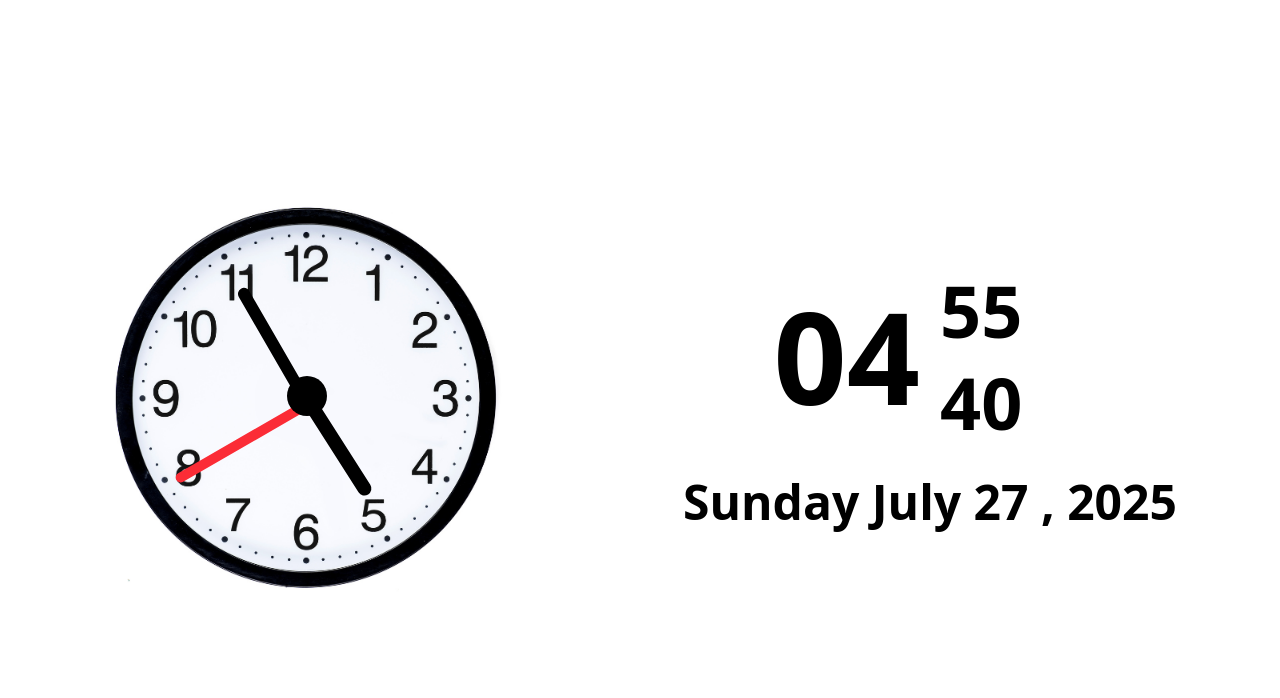
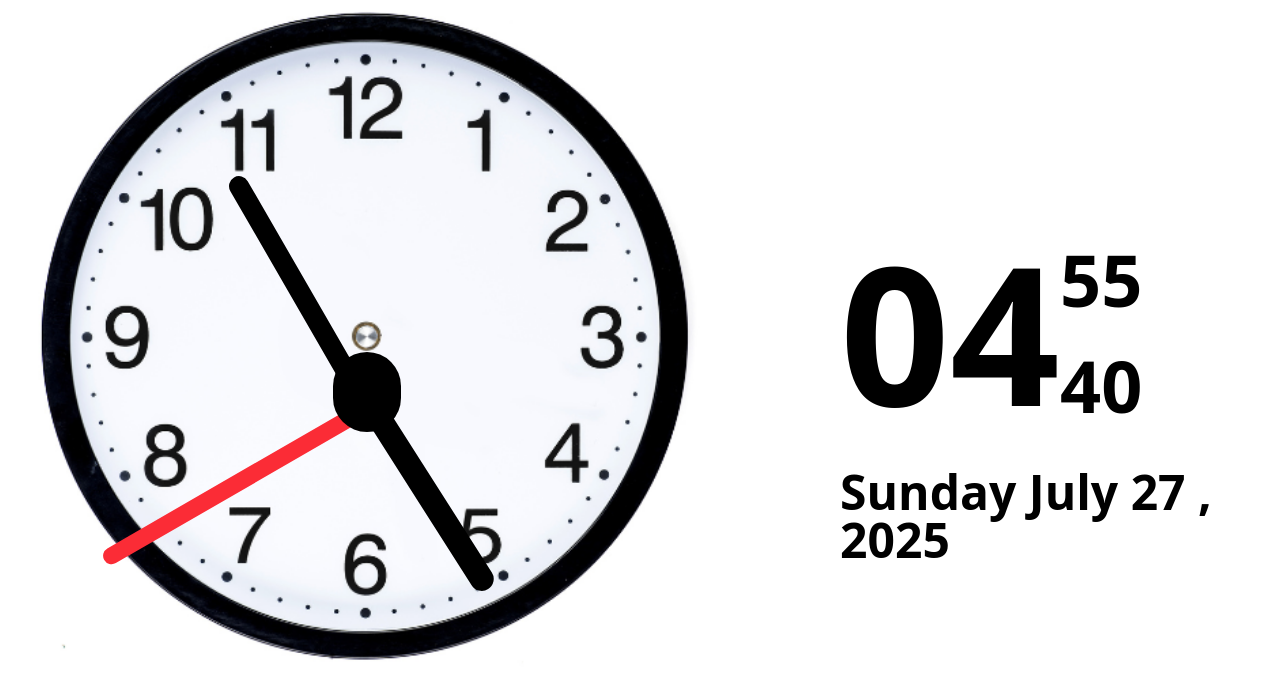
Before and after one commit to shakiburrashid/Digital-and-Analalog-Clock, a React (Vite) app: page / in a window 1280 px wide. Shown: the top 698 px of the page. Built offline with nearby package versions, Linux system fonts and the light colour scheme.

Commit message:
bulk fixed

```diff
--- a/src/App.jsx
+++ b/src/App.jsx
@@ -19,10 +19,12 @@ function App() {
   }, []);
 
 
-
+  const exactHour = time.getHours() % 12 || 12;
 
   function hour() {
-    let hour = (time.getHours() % 12 || 12) < 10 ? ("0" + time.getHours() % 12 || 12) : ("" + time.getHours() % 12 || 12);
+    // const exactHour = time.getHours() % 12 || 12;
+    // let hour = (time.getHours() % 12 || 12) < 10 ? ("0" + time.getHours() % 12 || 12) : ("" + time.getHours() % 12 || 12);
+    let hour = exactHour < 10 ? "0" + exactHour : "" + exactHour;
     return hour;
   }
   function minute() {
@@ -51,8 +53,8 @@ function App() {
   return (
     <>
       <div className="h-[100vh] m-auto flex justify-center items-center">
-        <div className="w-[200vh] h-[80vh] flex items-center justify-center gap-45 p-5 || max-md:flex-col max-md:w-[80vh] max-md:h-[100vh] max-md:gap-20 ">
-          <div className="bg-[url(./assets/Clockimage.png)] w-100 h-100 bg-no-repeat bg-size-[100%] relative origin-bottom || max-md:bg-size-[100%]">
+        <div className="h-[80vh] flex items-center justify-center gap-35 p-5 || max-md:flex-col max-md:w-[80vh] max-md:h-[100vh] max-md:gap-20 ">
+          <div className="bg-[url(./assets/Clockimage.png)]  w-[100vh] h-[100vh]  bg-no-repeat bg-size-[100%] relative origin-bottom || max-md:bg-size-[100%]">
             <div className="HOUR bg-black w-[3.5%] h-[28%] rounded-xl absolute top-[22%] left-[49.4%] origin-bottom " style={{ transform: `rotate(${hourRotation}deg)` }}></div>
             <div className="MINUTE bg-black w-[3%] h-[33%] rounded-xl absolute top-[17.8%] left-[49.4%] origin-bottom " style={{ transform: `rotate(${minuteRoation}deg)` }}></div>
             <div className="SECOND bg-red-500 w-[2.5%] h-[38%] rounded-xl absolute top-[13%] left-[49.9%] origin-bottom " style={{ transform: `rotate(${secondRotation}deg)` }}></div>
@@ -60,7 +62,7 @@ function App() {
           </div>
           <div className="flex flex-col gap-10 justify-center items-center">
             <div className="grid grid-cols-2 gap-5 items-center text-7xl font-bold || max-md:flex max-md:gap-2 max-md:justify-center max-md:items-center">
-              <h1 className="row-span-2 text-[8rem] || max-md:text-7xl">{hour()}</h1>
+              <h1 className="row-span-2 text-[12rem] || max-md:text-7xl">{hour()}</h1>
               <h1 className="md:hidden">:</h1>
               <h1>{minute()}</h1>
               <h1 className="md:hidden">:</h1>
```
